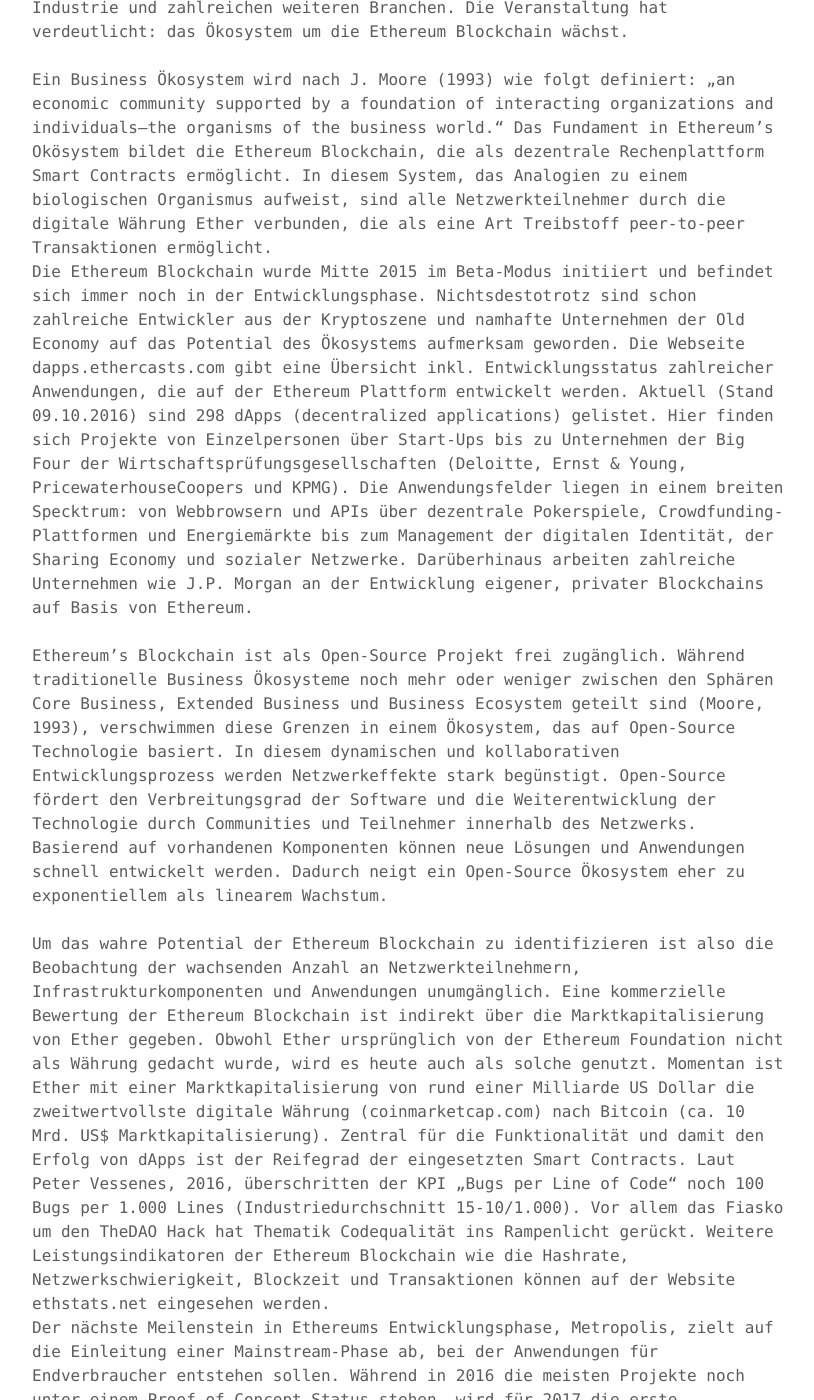
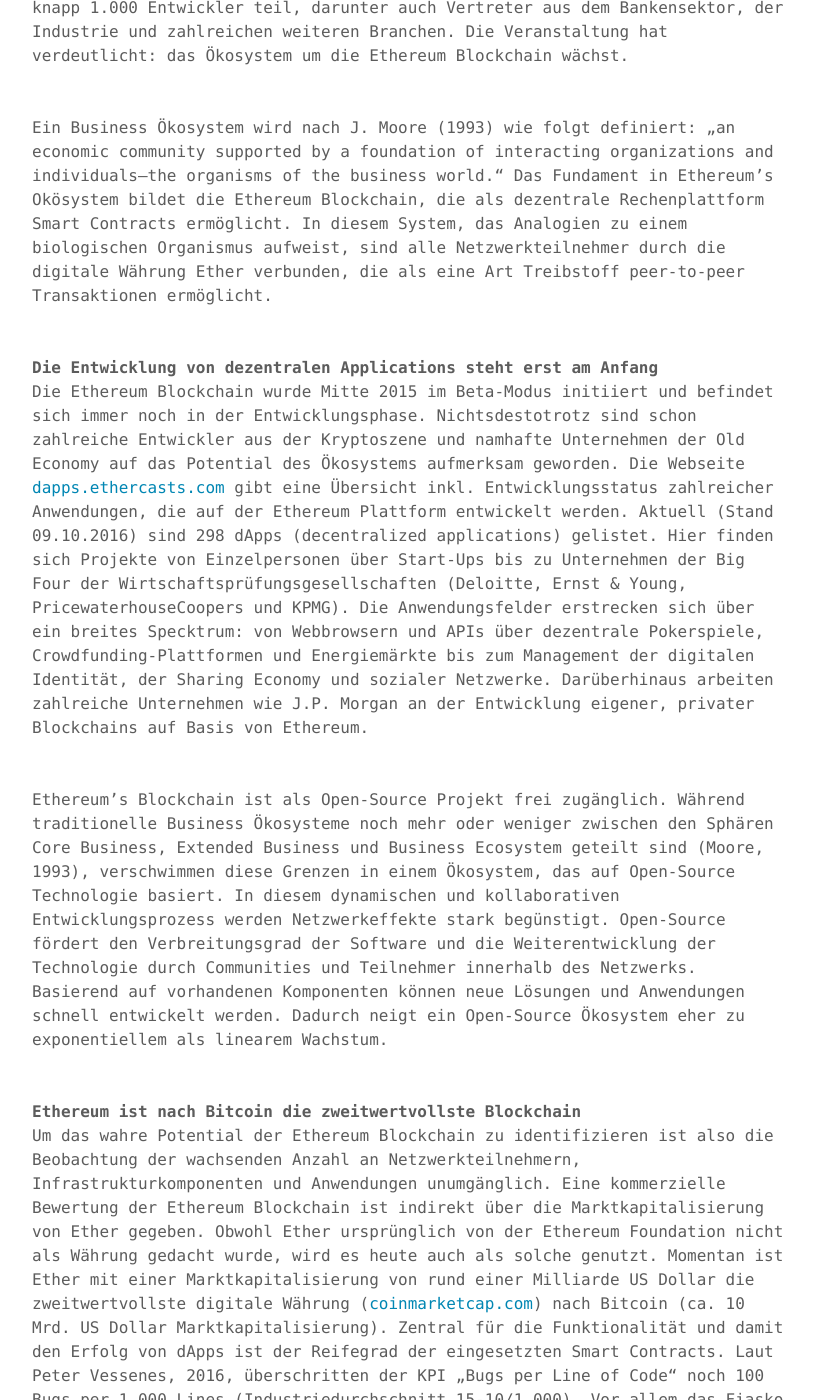
Before and after one commit to blocklab/site, a Jekyll site: the page built from _posts/2016-10-10-Ethereum_Ecosystem.md, in a window 1280 px wide and 1400 px high, scrolled down 738 px. Shown: the whole window, without its empty margins (232-1046 px from the left). Built offline with Jekyll 4.4.1, drawn with Linux system fonts in a browser that asks for light colours; some of the changed text lies outside the part shown.

Commit message:
Update 2016-10-10-Ethereum_Ecosystem.md

```diff
--- a/_posts/2016-10-10-Ethereum_Ecosystem.md
+++ b/_posts/2016-10-10-Ethereum_Ecosystem.md
@@ -7,22 +7,38 @@ Von Dennis Schlegel
 
 <br>
 
+**Um die Ethereum-Blockchain herum entwickelt sich ein eigenes Ökosystem**
+<br>
 Im September fand die BlockchainWeek, die weltweit größte Blockchain-Entwicklerkonferenz, in Shanghai statt. Die Konferenz beinhaltete unter anderem Ethereums eigene dreitägige Konferenz, Devcon2. Insgesamt nahmen hier knapp 1.000 Entwickler teil, darunter auch Vertreter aus dem Bankensektor, der Industrie und zahlreichen weiteren Branchen. Die Veranstaltung hat verdeutlicht: das Ökosystem um die Ethereum Blockchain wächst.
+
 <br>
+
 Ein Business Ökosystem wird nach J. Moore (1993) wie folgt definiert: „an economic community supported by a foundation of interacting organizations and individuals—the organisms of the business world.“ Das Fundament in Ethereum’s Okösystem bildet die Ethereum Blockchain, die als dezentrale Rechenplattform Smart Contracts ermöglicht. In diesem System, das Analogien zu einem biologischen Organismus aufweist, sind alle Netzwerkteilnehmer durch die digitale Währung Ether verbunden, die als eine Art Treibstoff peer-to-peer Transaktionen ermöglicht.
+
 <br>
-Die Ethereum Blockchain wurde Mitte 2015 im Beta-Modus initiiert und befindet sich immer noch in der Entwicklungsphase. Nichtsdestotrotz sind schon zahlreiche Entwickler aus der Kryptoszene und namhafte Unternehmen der Old Economy auf das Potential des Ökosystems aufmerksam geworden. Die Webseite dapps.ethercasts.com gibt eine Übersicht inkl. Entwicklungsstatus zahlreicher Anwendungen, die auf der Ethereum Plattform entwickelt werden. Aktuell (Stand 09.10.2016) sind 298 dApps (decentralized applications) gelistet. Hier finden sich Projekte von Einzelpersonen über Start-Ups bis zu Unternehmen der Big Four der Wirtschaftsprüfungsgesellschaften (Deloitte, Ernst & Young, PricewaterhouseCoopers und KPMG). Die Anwendungsfelder liegen in einem breiten Specktrum: von Webbrowsern und APIs über dezentrale Pokerspiele, Crowdfunding-Plattformen und Energiemärkte bis zum Management der digitalen Identität, der Sharing Economy und sozialer Netzwerke. Darüberhinaus arbeiten zahlreiche Unternehmen wie J.P. Morgan an der Entwicklung eigener, privater Blockchains auf Basis von Ethereum.
+
+**Die Entwicklung von dezentralen Applications steht erst am Anfang**
 <br>
+Die Ethereum Blockchain wurde Mitte 2015 im Beta-Modus initiiert und befindet sich immer noch in der Entwicklungsphase. Nichtsdestotrotz sind schon zahlreiche Entwickler aus der Kryptoszene und namhafte Unternehmen der Old Economy auf das Potential des Ökosystems aufmerksam geworden. Die Webseite [dapps.ethercasts.com](dapps.ethercasts.com) gibt eine Übersicht inkl. Entwicklungsstatus zahlreicher Anwendungen, die auf der Ethereum Plattform entwickelt werden. Aktuell (Stand 09.10.2016) sind 298 dApps (decentralized applications) gelistet. Hier finden sich Projekte von Einzelpersonen über Start-Ups bis zu Unternehmen der Big Four der Wirtschaftsprüfungsgesellschaften (Deloitte, Ernst & Young, PricewaterhouseCoopers und KPMG). Die Anwendungsfelder erstrecken sich über ein breites Specktrum: von Webbrowsern und APIs über dezentrale Pokerspiele, Crowdfunding-Plattformen und Energiemärkte bis zum Management der digitalen Identität, der Sharing Economy und sozialer Netzwerke. Darüberhinaus arbeiten zahlreiche Unternehmen wie J.P. Morgan an der Entwicklung eigener, privater Blockchains auf Basis von Ethereum.
+
+<br>
+
 Ethereum’s Blockchain ist als Open-Source Projekt frei zugänglich. Während traditionelle Business Ökosysteme noch mehr oder weniger zwischen den Sphären Core Business, Extended Business und Business Ecosystem geteilt sind (Moore, 1993), verschwimmen diese Grenzen in einem Ökosystem, das auf Open-Source Technologie basiert. In diesem dynamischen und kollaborativen Entwicklungsprozess werden Netzwerkeffekte stark begünstigt. Open-Source fördert den Verbreitungsgrad der Software und die Weiterentwicklung der Technologie durch Communities und Teilnehmer innerhalb des Netzwerks. Basierend auf vorhandenen Komponenten können neue Lösungen und Anwendungen schnell entwickelt werden. Dadurch neigt ein Open-Source Ökosystem eher zu exponentiellem als linearem Wachstum.
+
 <br>
-Um das wahre Potential der Ethereum Blockchain zu identifizieren ist also die Beobachtung der wachsenden Anzahl an Netzwerkteilnehmern, Infrastrukturkomponenten und Anwendungen unumgänglich. Eine kommerzielle Bewertung der Ethereum Blockchain ist indirekt über die Marktkapitalisierung von Ether gegeben. Obwohl Ether ursprünglich von der Ethereum Foundation nicht als Währung gedacht wurde, wird es heute auch als solche genutzt. Momentan ist Ether mit einer Marktkapitalisierung von rund einer Milliarde US Dollar die zweitwertvollste digitale Währung (coinmarketcap.com) nach Bitcoin (ca. 10 Mrd. US$ Marktkapitalisierung). Zentral für die Funktionalität und damit den Erfolg  von dApps ist der Reifegrad der eingesetzten Smart Contracts. Laut Peter Vessenes, 2016, überschritten der KPI „Bugs per Line of Code“ noch 100 Bugs per 1.000 Lines (Industriedurchschnitt 15-10/1.000). Vor allem das Fiasko um den TheDAO Hack hat Thematik Codequalität ins Rampenlicht gerückt. Weitere Leistungsindikatoren der Ethereum Blockchain wie die Hashrate, Netzwerkschwierigkeit, Blockzeit und Transaktionen können auf der Website ethstats.net eingesehen werden.
+
+**Ethereum ist nach Bitcoin die zweitwertvollste Blockchain**
 <br>
+Um das wahre Potential der Ethereum Blockchain zu identifizieren ist also die Beobachtung der wachsenden Anzahl an Netzwerkteilnehmern, Infrastrukturkomponenten und Anwendungen unumgänglich. Eine kommerzielle Bewertung der Ethereum Blockchain ist indirekt über die Marktkapitalisierung von Ether gegeben. Obwohl Ether ursprünglich von der Ethereum Foundation nicht als Währung gedacht wurde, wird es heute auch als solche genutzt. Momentan ist Ether mit einer Marktkapitalisierung von rund einer Milliarde US Dollar die zweitwertvollste digitale Währung ([coinmarketcap.com](coinmarketcap.com)) nach Bitcoin (ca. 10 Mrd. US Dollar Marktkapitalisierung). Zentral für die Funktionalität und damit den Erfolg  von dApps ist der Reifegrad der eingesetzten Smart Contracts. Laut Peter Vessenes, 2016, überschritten der KPI „Bugs per Line of Code“ noch 100 Bugs per 1.000 Lines (Industriedurchschnitt 15-10/1.000). Vor allem das Fiasko um den TheDAO Hack hat Thematik Codequalität ins Rampenlicht gerückt. Weitere Leistungsindikatoren der Ethereum Blockchain wie die Hashrate, Netzwerkschwierigkeit, Blockzeit und Transaktionen können auf der Website ethstats.net eingesehen werden.
+
+<br>
+
 Der nächste Meilenstein in Ethereums Entwicklungsphase, Metropolis, zielt auf die Einleitung einer Mainstream-Phase ab, bei der Anwendungen für Endverbraucher entstehen sollen. Während in 2016 die meisten Projekte noch unter einem Proof-of-Concept-Status stehen, wird für 2017 die erste Kommerzialisierungswelle von dApps erwartet. Ethereum ist dabei ein Ökosystem aufzubauen, das nicht nur das Potential hat, Geschäftsmodelle der Old Economy in Frage zu stellen, sondern einen ganz neuen Blue Ocean an Unternehmen, Technologien und Geschäftsmodellen hervorzubringen.
 
 <br>
 
-Interessante Unternehmen aus dem Ethereum Ökosystem
-
+**Interessante Unternehmen aus dem Ethereum Ökosystem**
+<br>
 * [ETHCORE](https://ethcore.io/) - Ethereum Browser
 * [Deloitte](http://www2.deloitte.com/uk/en/pages/innovation/articles/blockchain.html) - Blockchain-Beratungsdienstleistung
 * [R3](https://r3cev.com) - Führendes Blockchain-Konsortium der Finanzindustrie
```
